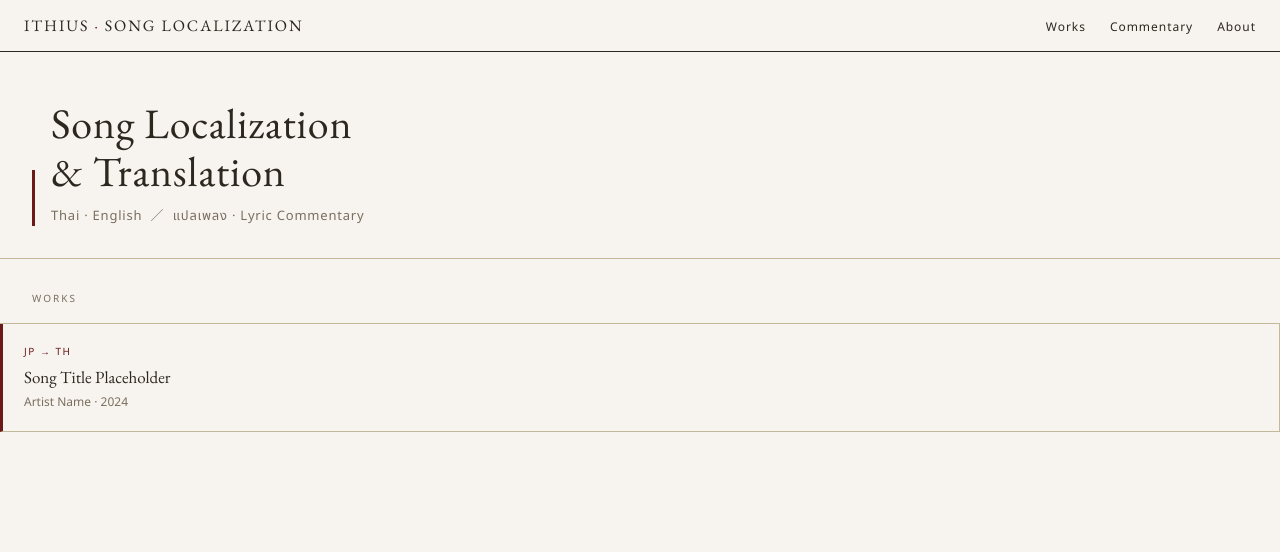
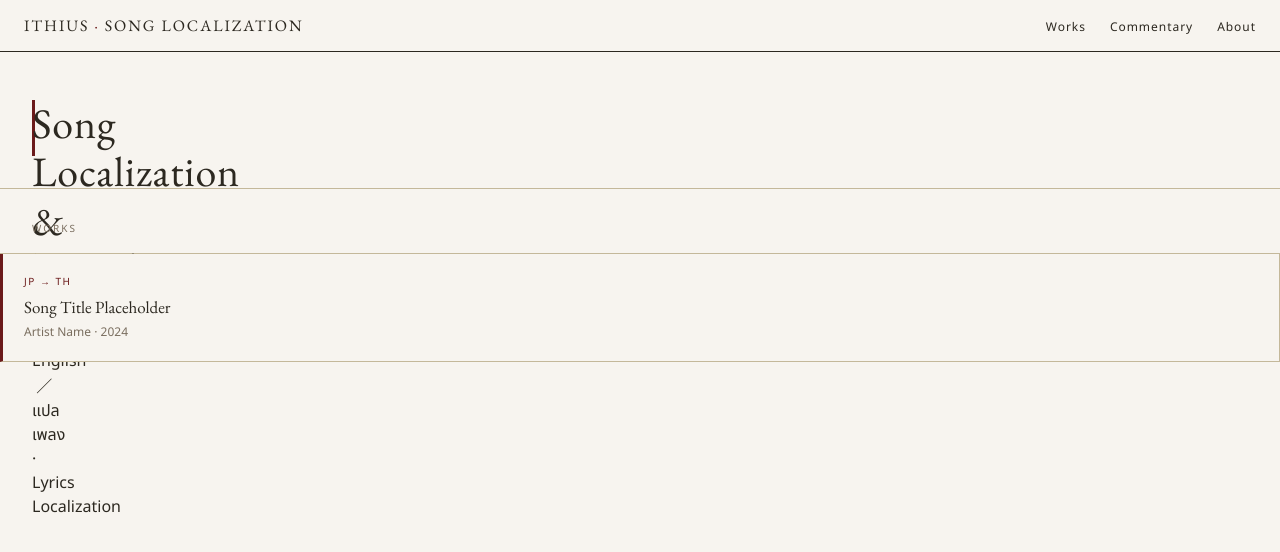
Before and after one commit to Ithius/song-localization, a Jekyll site: the page built from index.html, in a window 1280 px wide. Shown: the top 552 px of the page. Built offline with Jekyll 4.4.1, drawn with Linux system fonts in a browser that asks for light colours.

Commit message:
Update index.html

```diff
--- a/index.html
+++ b/index.html
@@ -21,10 +21,10 @@
   </nav>
 
   <div class="mu-hero">
-    <div class="mu-accent-bar"></div>
+    <div class="mu-accent-bar">
     <div class="mu-hero-text">
-      <h1>Song Localization<br>& Translation</h1>
-      <p>Thai · English &nbsp;／&nbsp; แปลเพลง · Lyric Commentary</p>
+      <h1>Song Localization & Translation</h1></div>
+      <p>Thai · English &nbsp;／&nbsp; แปลเพลง · Lyrics Localization</p>
     </div>
   </div>
 
```
